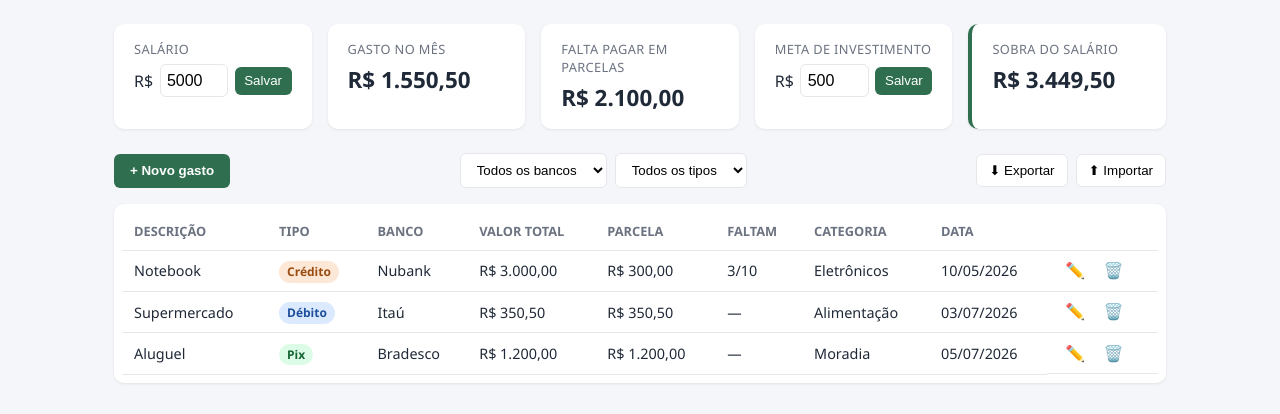
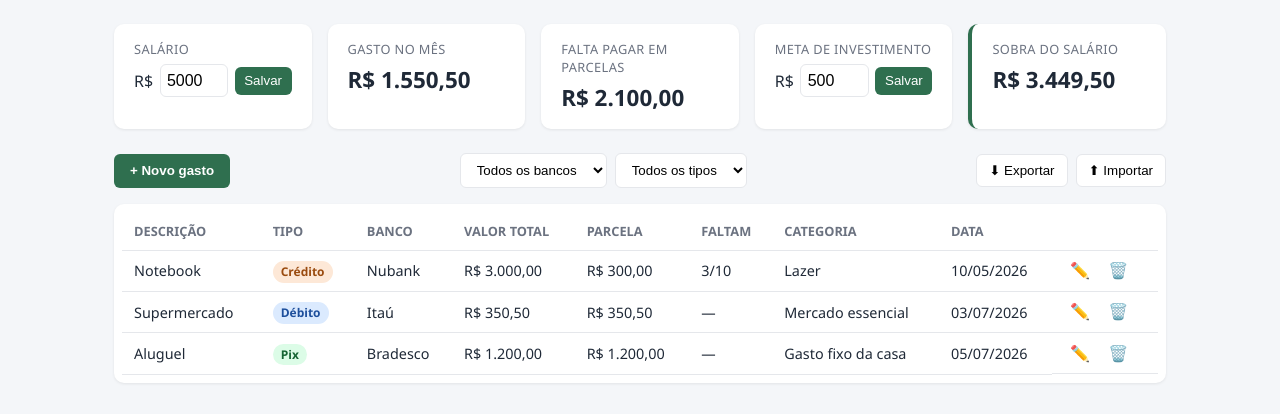
Before and after one commit to jhowsbDiem/Gestor-de-gastos, a Flask app: page / in a window 1280 px wide. Shown: the part 99-513 px from the top of the page. Run offline with Flask 3, Linux system fonts and the light colour scheme.

Commit message:
fix: restringir categoria do gasto a um enum fixo de 5 valores
O campo de categoria era texto livre, sem validação nem vínculo com regras de negócio,
o que impedia qualquer cálculo de peso, limite ou cascata de orçamento por não haver como saber a que grupo um gasto pertence.

Fixes #3

```diff
--- a/data/gastos.example.json
+++ b/data/gastos.example.json
@@ -11,7 +11,7 @@
       "data": "2026-05-10",
       "parcelas_total": 10,
       "parcelas_pagas": 3,
-      "categoria": "Eletrônicos"
+      "categoria": "LAZER"
     },
     {
       "id": "b1a7e2b0-1a2b-4c3d-9e4f-000000000002",
@@ -22,7 +22,7 @@
       "data": "2026-07-03",
       "parcelas_total": 1,
       "parcelas_pagas": 1,
-      "categoria": "Alimentação"
+      "categoria": "MERCADO_ESSENCIAL"
     },
     {
       "id": "b1a7e2b0-1a2b-4c3d-9e4f-000000000003",
@@ -33,7 +33,7 @@
       "data": "2026-07-05",
       "parcelas_total": 1,
       "parcelas_pagas": 1,
-      "categoria": "Moradia"
+      "categoria": "GASTO_FIXO_CASA"
     }
   ]
 }
--- a/models.py
+++ b/models.py
@@ -10,6 +10,16 @@ DATA_FILE = os.path.join(DATA_DIR, "gastos.json")
 EXAMPLE_FILE = os.path.join(DATA_DIR, "gastos.example.json")
 
 TIPOS_VALIDOS = ("credito", "debito", "pix")
+
+# Categorias fixas do gasto — base do motor de peso/limite/cascata do orçamento.
+# Todo gasto pertence a exatamente uma delas; nenhum outro valor é aceito.
+CATEGORIAS_VALIDAS = (
+    "INVESTIMENTO",       # Aportes e reservas (poupança, investimentos, previdência).
+    "GASTO_FIXO_CASA",    # Despesas fixas de moradia: aluguel, financiamento, contas da casa.
+    "MERCADO_ESSENCIAL",  # Compras essenciais de mercado e alimentação do dia a dia.
+    "EMERGENCIA",         # Gastos emergenciais e imprevistos.
+    "LAZER",              # Gastos não essenciais: lazer, entretenimento, compras discricionárias.
+)
 
 
 def _garantir_arquivo_dados():
@@ -122,6 +132,8 @@ def _validar_gasto(payload):
         erros.append("Banco é obrigatório.")
     if not payload.get("data"):
         erros.append("Data é obrigatória.")
+    if payload.get("categoria") not in CATEGORIAS_VALIDAS:
+        erros.append("Categoria deve ser uma das opções válidas: " + ", ".join(CATEGORIAS_VALIDAS) + ".")
     try:
         if float(payload.get("valor_total", -1)) <= 0:
             erros.append("Valor total deve ser positivo.")
@@ -163,7 +175,7 @@ def criar_gasto(payload):
         "data": payload["data"],
         "parcelas_total": parcelas_total,
         "parcelas_pagas": parcelas_pagas,
-        "categoria": payload.get("categoria", "").strip(),
+        "categoria": payload["categoria"],
     }
     dados = _carregar()
     dados["gastos"].append(gasto)
@@ -188,7 +200,7 @@ def atualizar_gasto(gasto_id, payload):
                     "data": payload["data"],
                     "parcelas_total": parcelas_total,
                     "parcelas_pagas": parcelas_pagas,
-                    "categoria": payload.get("categoria", "").strip(),
+                    "categoria": payload["categoria"],
                 }
             )
             _salvar(dados)
--- a/static/js/app.js
+++ b/static/js/app.js
@@ -9,6 +9,14 @@ const API = {
 };
 
 const ROTULOS_TIPO = { credito: "Crédito", debito: "Débito", pix: "Pix" };
+
+const ROTULOS_CATEGORIA = {
+  INVESTIMENTO: "Investimento",
+  GASTO_FIXO_CASA: "Gasto fixo da casa",
+  MERCADO_ESSENCIAL: "Mercado essencial",
+  EMERGENCIA: "Emergência",
+  LAZER: "Lazer",
+};
 
 function formatarMoeda(valor) {
   return valor.toLocaleString("pt-BR", { style: "currency", currency: "BRL" });
@@ -81,7 +89,7 @@ function renderizarTabela(gastos) {
       <td>${formatarMoeda(gasto.valor_total)}</td>
       <td>${formatarMoeda(gasto.valor_parcela)}</td>
       <td>${gasto.tipo === "credito" ? parcelaTexto : "—"}</td>
-      <td>${escaparHtml(gasto.categoria || "—")}</td>
+      <td>${ROTULOS_CATEGORIA[gasto.categoria] || "—"}</td>
       <td>${formatarDataBr(gasto.data)}</td>
       <td class="acoes-linha">
         <button title="Editar" data-acao="editar" data-id="${gasto.id}">✏️</button>
--- a/templates/index.html
+++ b/templates/index.html
@@ -129,8 +129,15 @@
           </label>
         </div>
 
-        <label>Categoria (opcional)
-          <input type="text" id="gasto-categoria" />
+        <label>Categoria
+          <select id="gasto-categoria" required>
+            <option value="" disabled selected>Selecione...</option>
+            <option value="INVESTIMENTO">Investimento</option>
+            <option value="GASTO_FIXO_CASA">Gasto fixo da casa</option>
+            <option value="MERCADO_ESSENCIAL">Mercado essencial</option>
+            <option value="EMERGENCIA">Emergência</option>
+            <option value="LAZER">Lazer</option>
+          </select>
         </label>
 
         <p class="form-erro" id="form-erro" hidden></p>
```
Also changed, not shown: README.md, 1 other file.
